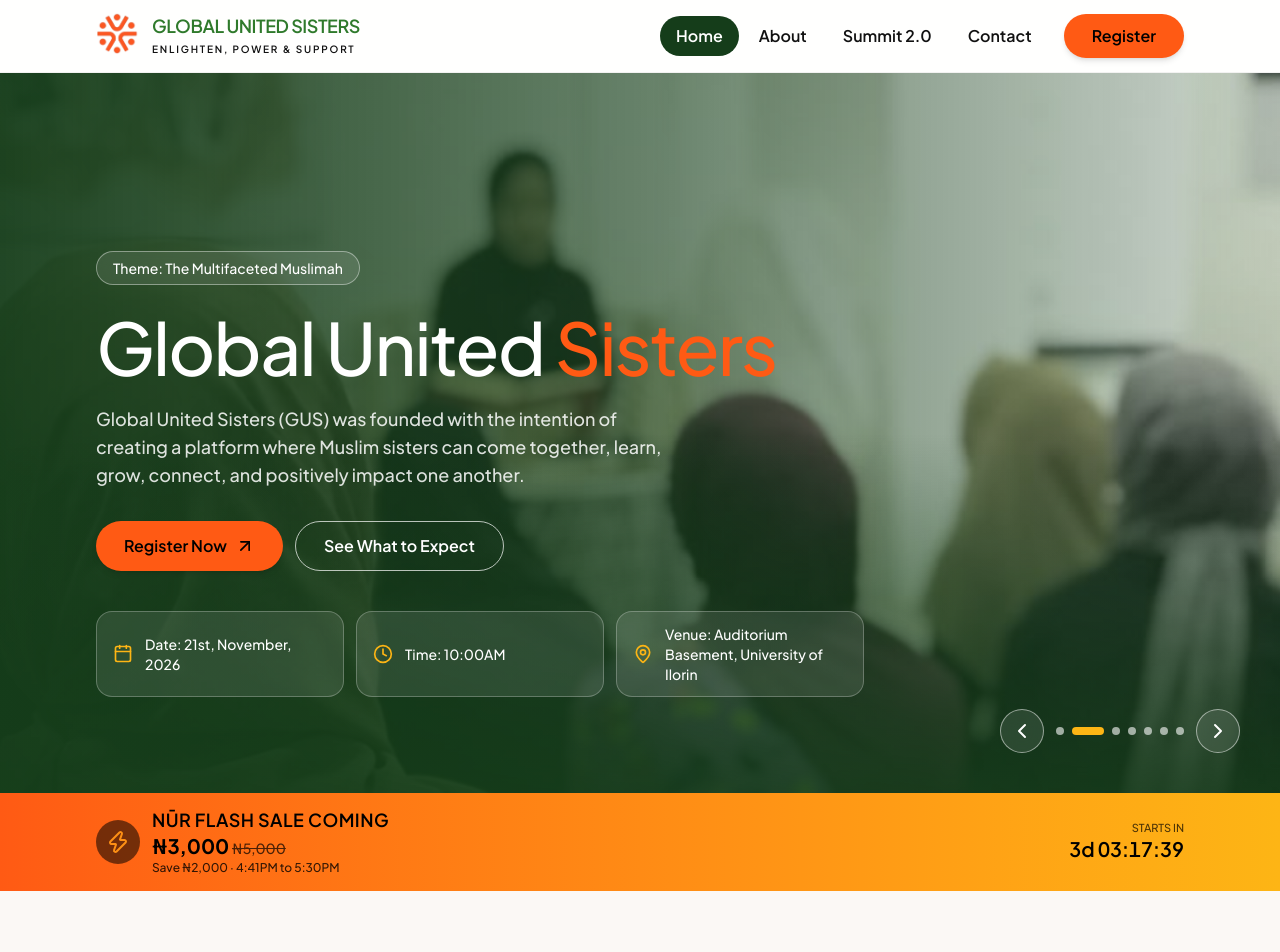
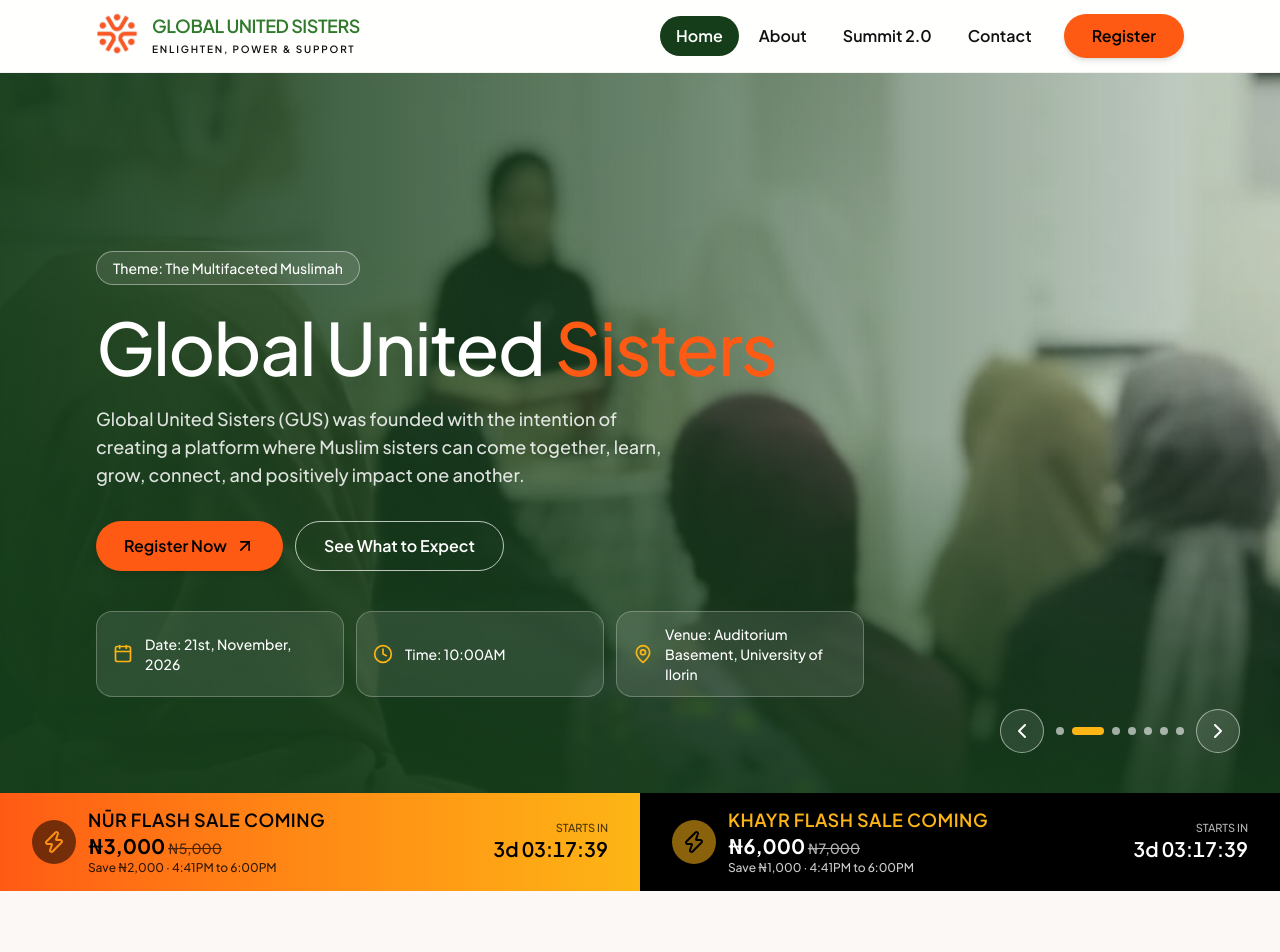
Before and after one commit to iqrapay2025-dot/gus-summit, a React (Vite) app: page / in a window 1280 px wide. Shown: the top 952 px of the page. Built offline with nearby package versions, Linux system fonts and the light colour scheme; a web font is replaced by a local one.

Commit message:
slash update again

```diff
--- a/src/data.ts
+++ b/src/data.ts
@@ -82,14 +82,19 @@ export const PACKAGES: {
   },
 ]
 // Flash sales (Lagos time, +01:00 offset). To run another sale, edit the price, start and end.
-//   Nūr:   ₦3,000, 11:40AM to 11:50AM on 13 Nov 2026
-//   (Khayr's sale on 12 Nov has ended, so it is removed. Add a Khayr entry to run it again.)
+//   Nūr:   ₦3,000, 4:41PM to 5:30PM on 13 Nov 2026
+//   Khayr: ₦6,000, 4:41PM to 5:30PM on 13 Nov 2026
 export type Promo = { price: number; start: string; end: string }
 export const PROMOS: Partial<Record<Pkg, Promo>> = {
   "Nūr": {
     price: 3000,
     start: "2026-11-13T16:41:00+01:00",
-end: "2026-11-13T17:30:00+01:00",
+    end: "2026-11-13T18:00:00+01:00",
+  },
+  Khayr: {
+    price: 6000,
+    start: "2026-11-13T16:41:00+01:00",
+    end: "2026-11-13T18:00:00+01:00",
   },
 }
 export const isOnSale = (id: Pkg, at: number = Date.now()): boolean => {
```
